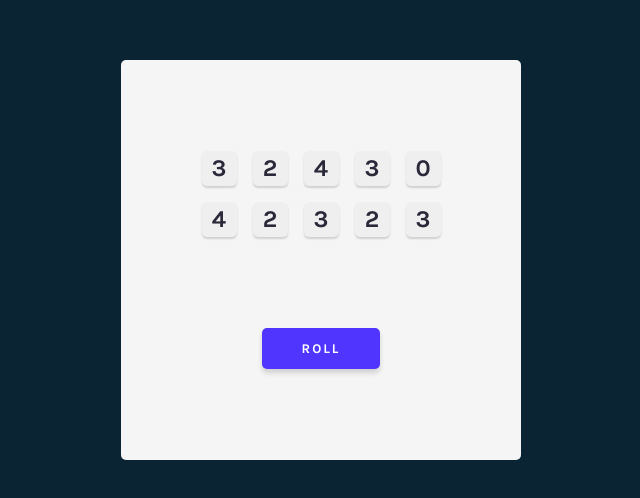
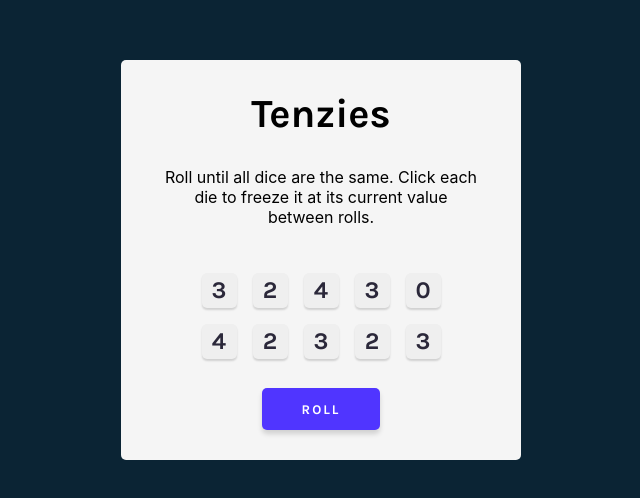
Before and after one commit to Akshay-Tarde/react-tenzies, a React (Vite) app: page / in a window 1280 px wide. Shown: the part 140-638 px from the top of the page, without its empty margins (319-959 px from the left). Built offline with nearby package versions, Linux system fonts and the light colour scheme.

Commit message:
Added the title and instruction and their styles.

```diff
--- a/src/components/App.jsx
+++ b/src/components/App.jsx
@@ -56,6 +56,8 @@
 
     return (
         <main>
+            <h1 className="title">Tenzies</h1>
+            <p className="instructions">Roll until all dice are the same. Click each die to freeze it at its current value between rolls.</p>
             <div className="dice-container">
                 {dieMap}
             </div>
--- a/src/index.css
+++ b/src/index.css
@@ -24,6 +24,24 @@
   flex-direction: column;
   justify-content: space-evenly;
   align-items: center;
+}
+
+.title,
+.instructions {
+  width: 80%;
+}
+
+.title {
+  font-size: 40px;
+  margin: 0;
+  text-align: center;
+}
+
+.instructions {
+  font-family: 'Inter', sans-serif;
+  font-weight: 400;
+  margin-top: 0;
+  text-align: center;
 }
 
 .dice-container {
```
